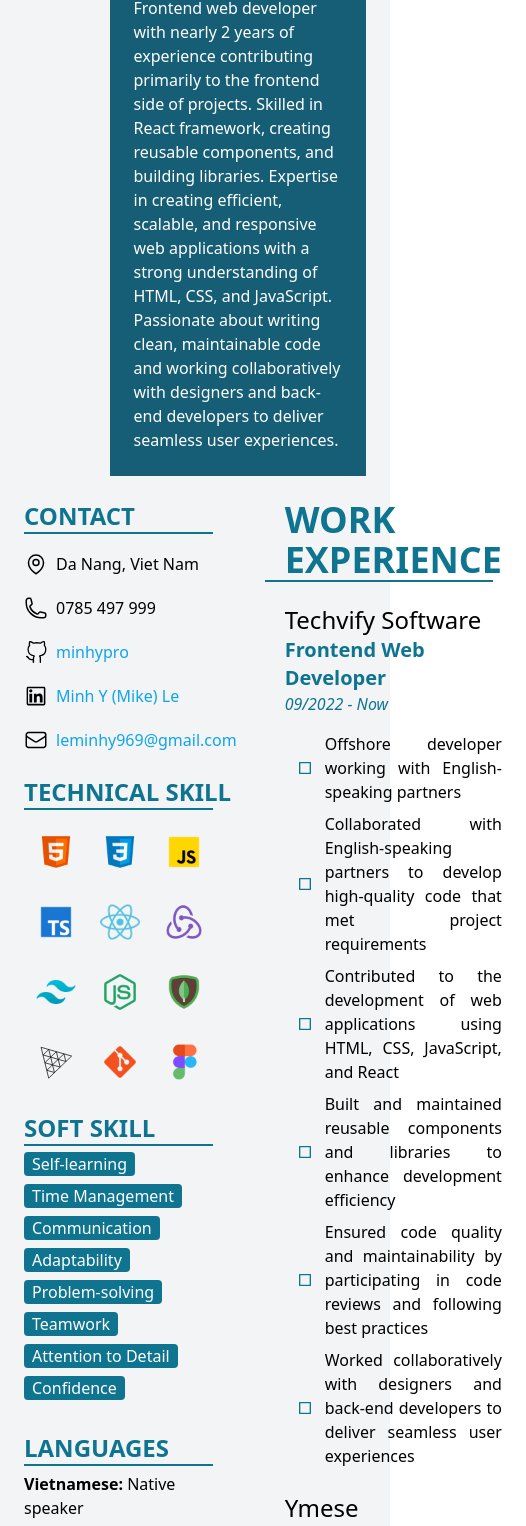
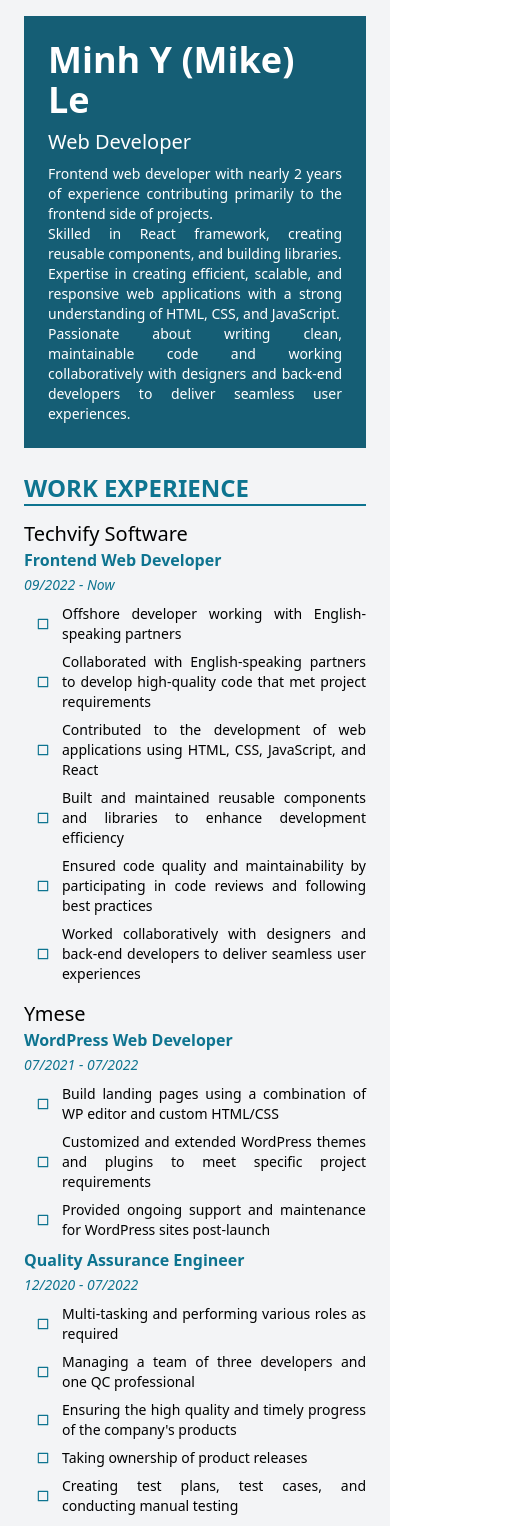
Before and after one commit to minhypro/my-new-portfolio, a React (Vite) app: page / in a window 390 px wide. Shown: the part 312-1838 px from the top of the page, 526 px wide, since content can reach past the window. Built offline with nearby package versions, Linux system fonts and the light colour scheme.

Commit message:
update responsive normal cv

```diff
--- a/src/components/ui/Avatar.tsx
+++ b/src/components/ui/Avatar.tsx
@@ -2,7 +2,7 @@ import React from 'react'
 
 const Avatar: React.FC = () => {
 	return (
-		<div className="mx-auto w-full max-w-[50rem]">
+		<div className="mx-auto w-full max-w-[19rem]">
 			<svg
 				version="1.1"
 				xmlns="http://www.w3.org/2000/svg"
--- a/src/components/ui/SocialLink.tsx
+++ b/src/components/ui/SocialLink.tsx
@@ -8,7 +8,7 @@ type Props = {
 
 const SocialLink: React.FC<Props> = ({text, link, icon}) => {
 	return (
-		<div className="my-5 flex w-full items-center">
+		<div className="my-3 flex w-1/2 items-center text-sm lg:w-full xl:my-5 xl:text-base">
 			<div className="inline-block">{icon}</div>
 			<a
 				className={`ml-2 ${
--- a/src/pages/NormalCV/CVBody.tsx
+++ b/src/pages/NormalCV/CVBody.tsx
@@ -12,14 +12,30 @@ import Experience from './Experience'
 import Projects from './Projects'
 
 const CVHeader: FC = () => {
+	const renderLeftHeading = (text: string) => (
+		<>
+			<h2 className="text-2xl font-bold uppercase text-cyan-700">
+				{text}
+			</h2>
+			<div className="absolute w-full border border-cyan-700 lg:w-[80%]"></div>
+		</>
+	)
+
+	const renderRightHeading = (text: string) => (
+		<>
+			<h2 className="text-2xl font-bold uppercase text-cyan-700 xl:text-4xl">
+				{text}
+			</h2>
+			<div className="absolute w-full border border-cyan-700 xl:left-[-20px] xl:w-[105%]"></div>
+		</>
+	)
+
 	return (
-		<div className="flex">
-			<div className="relative basis-1/4 pr-6">
-				<div className="my-6">
-					<h2 className="text-2xl font-bold uppercase text-cyan-700">
-						Contact
-					</h2>
-					<div className="absolute w-[80%] border border-cyan-700"></div>
+		<div className="flex flex-col-reverse lg:flex-row">
+			<div className="relative basis-1/4 xl:pr-6">
+				<div className="my-4 xl:my-6">
+					{renderLeftHeading('Contact')}
+					<div className="flex flex-wrap xl:block">
 						<SocialLink
 							text="Da Nang, Viet Nam"
 							icon={<MapPinIcon />}
@@ -40,11 +56,10 @@ const CVHeader: FC = () => {
 							link="mailto:leminhy969@gmail.com"
 							icon={<EnvelopeIcon />}
 						/>
-					<div className="my-6"></div>
-					<h2 className="text-2xl font-bold uppercase text-cyan-700">
-						Technical skill
-					</h2>
-					<div className="absolute w-[80%] border border-cyan-700"></div>
+					</div>
+				</div>
+				<div className="my-4 xl:my-6">
+					{renderLeftHeading('Technical skill')}
 					{technologies.map(element => (
 						<div key={element.name} className="mt-6 inline-block">
 							<img
@@ -55,11 +70,8 @@ const CVHeader: FC = () => {
 						</div>
 					))}
 				</div>
-				<div className="my-6">
-					<h2 className="text-2xl font-bold uppercase text-cyan-700">
-						Soft skill
-					</h2>
-					<div className="absolute w-[80%] border border-cyan-700"></div>
+				<div className="my-4 xl:my-6">
+					{renderLeftHeading('Soft skill')}
 					<div className="my-2 break-words">
 						{[
 							'Self-learning',
@@ -73,19 +85,16 @@ const CVHeader: FC = () => {
 						].map((e, i) => (
 							<span
 								key={i}
-								className="mb-2 mr-2 inline-block rounded bg-cyan-700 px-2 text-white"
+								className="mb-2 mr-2 inline-block rounded bg-cyan-700 px-2 text-sm text-white xl:text-base"
 							>
 								{e}
 							</span>
 						))}
 					</div>
 				</div>
-				<div className="my-6">
-					<h2 className="text-2xl font-bold uppercase text-cyan-700">
-						Languages
-					</h2>
-					<div className="absolute w-[80%] border border-cyan-700"></div>
-					<div className="my-2 break-words">
+				<div className="my-4 xl:my-6">
+					{renderLeftHeading('Languages')}
+					<div className="my-2 break-words text-sm xl:text-base">
 						{[
 							{lang: 'Vietnamese', level: 'Native speaker'},
 							{lang: 'English', level: 'Upper-intermediate'},
@@ -101,13 +110,9 @@ const CVHeader: FC = () => {
 					</div>
 				</div>
 			</div>
-			<div className="basis-3/4 p-6 ">
-				<div className="relative mb-6">
-					<h2 className="text-4xl font-bold uppercase text-cyan-700">
-						Work Experience
-					</h2>
-					<div className="absolute left-[-20px] w-[105%] border border-cyan-700"></div>
-				</div>
+			<div className="mt-6 basis-3/4 xl:mt-0 xl:p-6 ">
+				<div className="relative xl:mb-6">
+					{renderRightHeading('Work Experience')}
 					<Experience
 						company="Techvify Software"
 						positions={[
@@ -151,11 +156,9 @@ const CVHeader: FC = () => {
 							},
 						]}
 					/>
-				<div className="relative mb-6">
-					<h2 className=" text-4xl font-bold uppercase text-cyan-700">
-						Projects
-					</h2>
-					<div className="absolute left-[-20px] w-[105%] border border-cyan-700"></div>
+				</div>
+				<div className="relative xl:mb-6">
+					{renderRightHeading('Projects')}
 					<Projects
 						name="CRM application - Finnish Client"
 						technologies="Typescript, ReactJS, Tailwind, Server-sent Events, Web Workers"
--- a/src/pages/NormalCV/CVHeader.tsx
+++ b/src/pages/NormalCV/CVHeader.tsx
@@ -4,26 +4,30 @@ import Avatar from '../../components/ui/Avatar'
 
 const CVHeader: FC = () => {
 	return (
-		<div className="flex">
+		<div className="flex flex-col lg:flex-row">
 			<div className="basis-1/4">
 				<Avatar />
 			</div>
 			<div className="basis-3/4 bg-cyan-800 p-6 text-white">
-				<h1 className="text-6xl font-semibold">Minh Y (Mike) Le</h1>
-				<h3 className="mb-4 mt-2 text-2xl">Web Developer</h3>
-				<p>
+				<h1 className="text-4xl font-semibold xl:text-6xl">
+					Minh Y (Mike) Le
+				</h1>
+				<h3 className="my-2 text-xl xl:mb-4 xl:text-2xl">
+					Web Developer
+				</h3>
+				<p className="text-justify text-sm xl:text-base">
 					Frontend web developer with nearly 2 years of experience
 					contributing primarily to the frontend side of projects.
+					<br />
 					Skilled in React framework, creating reusable components,
-					and building libraries. Expertise in creating efficient,
-					scalable, and responsive web applications with a strong
-					understanding of HTML, CSS, and JavaScript. Passionate about
-					writing clean, maintainable code and working collaboratively
-					with designers and back-end developers to deliver seamless
-					user experiences.
+					and building libraries. <br />
+					Expertise in creating efficient, scalable, and responsive
+					web applications with a strong understanding of HTML, CSS,
+					and JavaScript. <br />
+					Passionate about writing clean, maintainable code and
+					working collaboratively with designers and back-end
+					developers to deliver seamless user experiences.
 				</p>
-				{/*  Seeking to apply my skills and experience
-					to a challenging role in frontend web development */}
 			</div>
 		</div>
 	)
--- a/src/pages/NormalCV/Experience.tsx
+++ b/src/pages/NormalCV/Experience.tsx
@@ -14,19 +14,22 @@ type Props = {
 
 const Experience: React.FC<Props> = ({company, positions}) => {
 	return (
-		<div className="my-6 ">
-			<h2 className="text-2xl">{company}</h2>
+		<div className="my-4 xl:my-6">
+			<h2 className="text-xl xl:text-2xl">{company}</h2>
 			{positions.map((position, i) => (
 				<React.Fragment key={i}>
-					<h3 className="text-xl font-bold capitalize text-cyan-700 ">
+					<h3 className="font-bold capitalize text-cyan-700 xl:text-xl ">
 						{position.title}
 					</h3>
-					<time className="italic text-cyan-700">
+					<time className="text-sm italic text-cyan-700 xl:text-base">
 						{position.timeline}
 					</time>
-					<ul className="my-4">
+					<ul className="my-2 xl:my-4">
 						{position.description.map((des, index) => (
-							<li key={index} className="my-2 flex items-center">
+							<li
+								key={index}
+								className="my-2 flex items-center text-sm xl:text-base"
+							>
 								<div className="mx-3 text-cyan-700">
 									<BiSquare />
 								</div>
--- a/src/pages/NormalCV/Projects.tsx
+++ b/src/pages/NormalCV/Projects.tsx
@@ -9,11 +9,11 @@ type Props = {
 
 const Projects: React.FC<Props> = ({name, technologies, description}) => {
 	return (
-		<div className="my-6 ">
-			<h3 className="text-xl font-bold capitalize text-cyan-700 ">
+		<div className="my-4 xl:my-6">
+			<h3 className="font-bold capitalize text-cyan-700 xl:text-xl ">
 				{name}
 			</h3>
-			<div>
+			<div className="text-sm xl:text-base">
 				<div className="my-2 flex items-center">
 					<div className="mx-3 text-cyan-700">
 						<BiSquare />
--- a/src/pages/NormalCV/index.tsx
+++ b/src/pages/NormalCV/index.tsx
@@ -5,7 +5,7 @@ import CVHeader from './CVHeader'
 
 const CV: React.FC = () => {
 	return (
-		<div className="container my-6 bg-gray-100 p-6">
+		<div className="container bg-gray-100 p-6 xl:my-6">
 			<CVHeader />
 			<CVBody />
 		</div>
```
Lines whose indentation alone changed are shown as unchanged.
